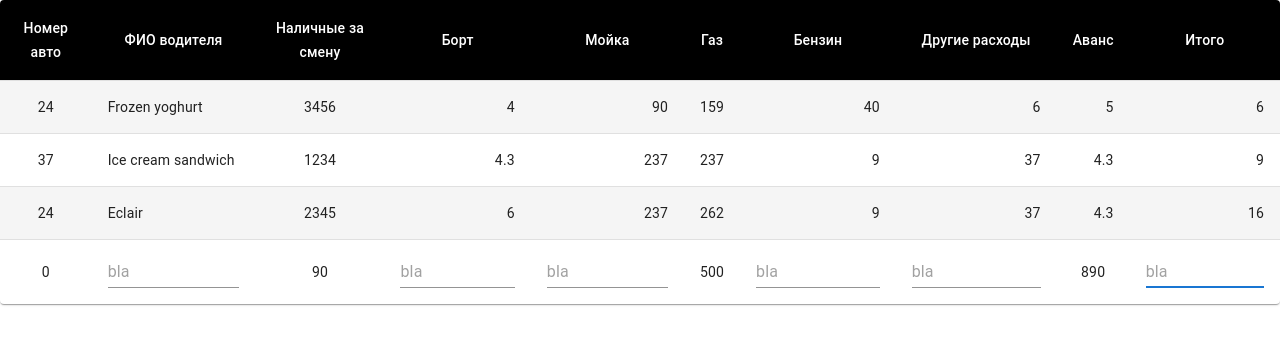
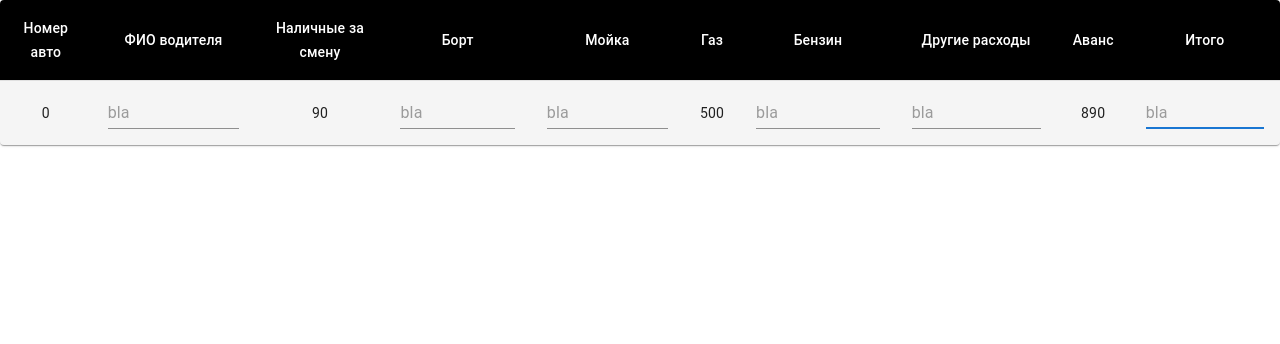
Before and after one commit to nastyasap/dms_work, a React (Create React App) app: page / in a window 1280 px wide. Shown: the top 344 px of the page. Built offline with nearby package versions, Linux system fonts and the light colour scheme.

Commit message:
store added

```diff
--- a/package.json
+++ b/package.json
@@ -10,6 +10,7 @@
     "@testing-library/jest-dom": "^5.14.1",
     "@testing-library/react": "^13.0.0",
     "@testing-library/user-event": "^13.2.1",
+    "@types/axios": "^0.14.0",
     "@types/jest": "^27.0.1",
     "@types/material-ui": "^0.21.12",
     "@types/node": "^16.7.13",
@@ -19,6 +20,7 @@
     "@types/redux": "^3.6.0",
     "react": "^18.2.0",
     "react-dom": "^18.2.0",
+    "react-redux": "^8.0.2",
     "react-scripts": "5.0.1",
     "typescript": "^4.4.2",
     "web-vitals": "^2.1.0"
--- a/src/bll/dailyTable-reducer.ts
+++ b/src/bll/dailyTable-reducer.ts
@@ -1,3 +1,25 @@
 import {createSlice} from '@reduxjs/toolkit';
 
-const slice = createSlice()
+type DailyTableType = {
+    autoNumber?: number
+    name: string
+    cash: number
+    bort?: number
+    washing?: number
+    gas: number
+    fuel?: number
+    spendings?: number
+    avans?: number
+    total: number
+    addedDate: string
+}
+
+const slice = createSlice({
+    name: 'dailyTable',
+    initialState: [] as Array<DailyTableType>,
+    reducers: {
+
+    }
+})
+
+export const dailyTableReducer = slice.reducer
--- /dev/null
+++ b/src/bll/store.ts
@@ -0,0 +1,10 @@
+import {combineReducers, configureStore} from '@reduxjs/toolkit';
+import {dailyTableReducer} from './dailyTable-reducer';
+
+const rootReducer = combineReducers({
+    table: dailyTableReducer
+})
+
+export const store = configureStore({
+    reducer: rootReducer,
+})
--- a/src/common/EditableSpan/EditableSpan.tsx
+++ b/src/common/EditableSpan/EditableSpan.tsx
@@ -3,7 +3,6 @@ import {TextField} from '@mui/material';
 
 type EditableSpanType = {
     value: string
-    // editMode: boolean
     onChange: (value: string) => void
 }
 
@@ -26,6 +25,7 @@ export const EditableSpan = ({value, onChange}: EditableSpanType) => {
         onChange(title)
     }
 
+
     return !value || editMode
         ? <TextField value={title} onChange={changeTitle} placeholder={'bla'} onBlur={activateViewMode} autoFocus variant="standard"/>
         : <span onDoubleClick={activateEditMode}>{value}</span>
--- a/src/components/Table/DailyTable.tsx
+++ b/src/components/Table/DailyTable.tsx
@@ -7,23 +7,22 @@ import TableContainer from '@mui/material/TableContainer';
 import TableHead from '@mui/material/TableHead';
 import TableRow from '@mui/material/TableRow';
 import Paper from '@mui/material/Paper';
-import {EditableSpan} from '../../common/EditableSpan/EditableSpan';
 import {EditableTableRow} from './TableRow/TableRow';
 
-function createData(
-    name: string,
-    cash: number,
-    gas: number,
-    total: number,
-    autoNumber?: number,
-    bort?: number,
-    washing?: number,
-    fuel?: number,
-    spendings?: number,
-    avans?: number,
-) {
-    return {autoNumber, name, cash, bort, washing, gas, fuel, spendings, avans, total};
-}
+// function createData(
+//     name: string,
+//     cash: number,
+//     gas: number,
+//     total: number,
+//     autoNumber?: number,
+//     bort?: number,
+//     washing?: number,
+//     fuel?: number,
+//     spendings?: number,
+//     avans?: number,
+// ) {
+//     return {autoNumber, name, cash, bort, washing, gas, fuel, spendings, avans, total};
+// }
 
 export const StyledTableCell = styled(TableCell)(({theme}) => ({
     [`&.${tableCellClasses.head}`]: {
@@ -45,11 +44,11 @@ export const StyledTableRow = styled(TableRow)(({theme}) => ({
     },
 }));
 
-const rows = [
-    createData('Frozen yoghurt', 3456, 159, 6.0, 24, 4.0, 90, 40, 6, 5),
-    createData('Ice cream sandwich', 1234, 237, 9.0, 37, 4.3, 237, 9.0, 37, 4.3),
-    createData('Eclair', 2345, 262, 16.0, 24, 6.0, 237, 9.0, 37, 4.3),
-];
+// const rows = [
+//     createData('Frozen yoghurt', 3456, 159, 6.0, 24, 4.0, 90, 40, 6, 5),
+//     createData('Ice cream sandwich', 1234, 237, 9.0, 37, 4.3, 237, 9.0, 37, 4.3),
+//     createData('Eclair', 2345, 262, 16.0, 24, 6.0, 237, 9.0, 37, 4.3),
+// ];
 
 const tableCell = ['Номер авто', 'ФИО водителя', 'Наличные за смену', 'Борт', 'Мойка', 'Газ', 'Бензин', 'Другие расходы', 'Аванс', 'Итого']
 
@@ -65,22 +64,22 @@ export const DailyTable = () => {
                     </TableRow>
                 </TableHead>
                 <TableBody>
-                    {rows.map((row) => (
-                        <StyledTableRow key={row.name}>
-                            <StyledTableCell align="center">{row.autoNumber}</StyledTableCell>
-                            <StyledTableCell component="th" scope="row">
-                                {row.name}
-                            </StyledTableCell>
-                            <StyledTableCell align="center">{row.cash}</StyledTableCell>
-                            <StyledTableCell align="right">{row.bort}</StyledTableCell>
-                            <StyledTableCell align="right">{row.washing}</StyledTableCell>
-                            <StyledTableCell align="right">{row.gas}</StyledTableCell>
-                            <StyledTableCell align="right">{row.fuel}</StyledTableCell>
-                            <StyledTableCell align="right">{row.spendings}</StyledTableCell>
-                            <StyledTableCell align="right">{row.avans}</StyledTableCell>
-                            <StyledTableCell align="right">{row.total}</StyledTableCell>
-                        </StyledTableRow>
-                    ))}
+                    {/*{rows.map((row) => (*/}
+                    {/*    <StyledTableRow key={row.name}>*/}
+                    {/*        <StyledTableCell align="center">{row.autoNumber}</StyledTableCell>*/}
+                    {/*        <StyledTableCell component="th" scope="row">*/}
+                    {/*            {row.name}*/}
+                    {/*        </StyledTableCell>*/}
+                    {/*        <StyledTableCell align="center">{row.cash}</StyledTableCell>*/}
+                    {/*        <StyledTableCell align="right">{row.bort}</StyledTableCell>*/}
+                    {/*        <StyledTableCell align="right">{row.washing}</StyledTableCell>*/}
+                    {/*        <StyledTableCell align="right">{row.gas}</StyledTableCell>*/}
+                    {/*        <StyledTableCell align="right">{row.fuel}</StyledTableCell>*/}
+                    {/*        <StyledTableCell align="right">{row.spendings}</StyledTableCell>*/}
+                    {/*        <StyledTableCell align="right">{row.avans}</StyledTableCell>*/}
+                    {/*        <StyledTableCell align="right">{row.total}</StyledTableCell>*/}
+                    {/*    </StyledTableRow>*/}
+                    {/*))}*/}
                     <EditableTableRow/>
                 </TableBody>
             </Table>
--- a/src/components/Table/TableRow/TableRow.tsx
+++ b/src/components/Table/TableRow/TableRow.tsx
@@ -1,23 +1,40 @@
 import {EditableSpan} from '../../../common/EditableSpan/EditableSpan';
 import * as React from 'react';
+import {KeyboardEvent} from 'react';
 import {StyledTableCell, StyledTableRow} from '../DailyTable';
-import {useState} from 'react';
-import {TextField} from '@mui/material';
 
 export const EditableTableRow = () => {
 
+    const onKeyPressHandler = (e: KeyboardEvent<HTMLTableCellElement>) => {
+    if(e.key === 'Enter') {
+
+    }
+    if(e.key === 'ArrowRight') {
+
+    }
+        console.log(e.key)
+    }
 
     return <StyledTableRow>
-        <StyledTableCell align={'center'}><EditableSpan value={'0'} onChange={()=>{}}/></StyledTableCell>
-        <StyledTableCell align={'center'}><EditableSpan value={''} onChange={()=>{}}/></StyledTableCell>
-        <StyledTableCell align={'center'}><EditableSpan value={'90'} onChange={()=>{}}/></StyledTableCell>
-        <StyledTableCell align={'center'}><EditableSpan value={''} onChange={()=>{}}/></StyledTableCell>
-        <StyledTableCell align={'center'}><EditableSpan value={''} onChange={()=>{}}/></StyledTableCell>
-        <StyledTableCell align={'center'}><EditableSpan value={'500'} onChange={()=>{}}/></StyledTableCell>
-        <StyledTableCell align={'center'}><EditableSpan value={''} onChange={()=>{}}/></StyledTableCell>
-        <StyledTableCell align={'center'}><EditableSpan value={''} onChange={()=>{}}/></StyledTableCell>
-        <StyledTableCell align={'center'}><EditableSpan value={'890'} onChange={()=>{}}/></StyledTableCell>
-        <StyledTableCell align={'center'}><EditableSpan value={''} onChange={()=>{}}/></StyledTableCell>
-        {/*<StyledTableCell onDoubleClick={activateEditMode} onBlur={activateViewMode}><EditableSpan value={''} editMode={editMode} onChange={()=>{}}/></StyledTableCell>*/}
+        <StyledTableCell align={'center'} onKeyDown={onKeyPressHandler}><EditableSpan value={'0'} onChange={() => {
+        }}/></StyledTableCell>
+        <StyledTableCell align={'center'}><EditableSpan value={''} onChange={() => {
+        }}/></StyledTableCell>
+        <StyledTableCell align={'center'}><EditableSpan value={'90'} onChange={() => {
+        }}/></StyledTableCell>
+        <StyledTableCell align={'center'}><EditableSpan value={''} onChange={() => {
+        }}/></StyledTableCell>
+        <StyledTableCell align={'center'}><EditableSpan value={''} onChange={() => {
+        }}/></StyledTableCell>
+        <StyledTableCell align={'center'}><EditableSpan value={'500'} onChange={() => {
+        }}/></StyledTableCell>
+        <StyledTableCell align={'center'}><EditableSpan value={''} onChange={() => {
+        }}/></StyledTableCell>
+        <StyledTableCell align={'center'}><EditableSpan value={''} onChange={() => {
+        }}/></StyledTableCell>
+        <StyledTableCell align={'center'}><EditableSpan value={'890'} onChange={() => {
+        }}/></StyledTableCell>
+        <StyledTableCell align={'center'}><EditableSpan value={''} onChange={() => {
+        }}/></StyledTableCell>
     </StyledTableRow>
 }
--- a/src/index.tsx
+++ b/src/index.tsx
@@ -3,14 +3,16 @@ import ReactDOM from 'react-dom/client';
 import './index.css';
 import reportWebVitals from './reportWebVitals';
 import {App} from './App/App';
+import {store} from './bll/store';
+import {Provider} from 'react-redux';
 
 const root = ReactDOM.createRoot(
     document.getElementById('root') as HTMLElement
 );
 root.render(
-    <React.StrictMode>
+    <Provider store={store}>
         <App/>
-    </React.StrictMode>
+    </Provider>
 );
 
 // If you want to start measuring performance in your app, pass a function
```
Also changed, not shown: src/api/api.ts (added, +14 -0 lines), 1 other file (tests, documents, lock files or other folders).
